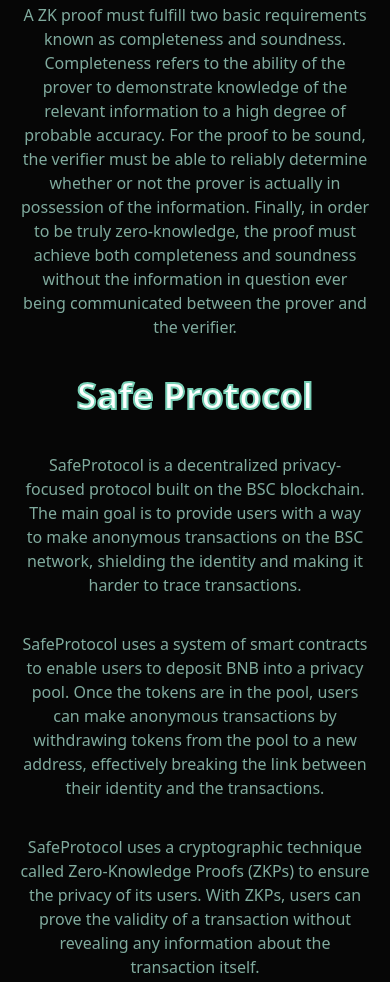
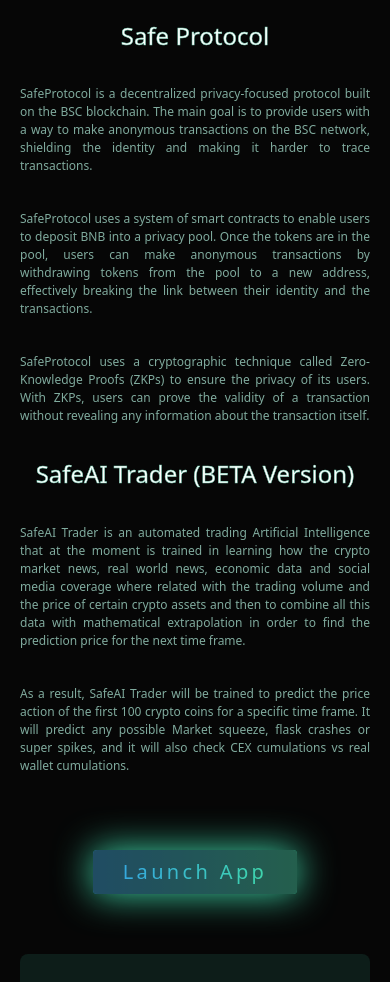
Before and after one commit to Miltonbhowmick/safezk-presentation, a plain HTML site: page index.html in a window 390 px wide. Shown: the part 1580-2562 px from the top of the page. Drawn offline with nearby package versions, Linux system fonts and the light colour scheme.

Commit message:
Fixed text responsive issues from all side

```diff
--- a/static/css/main.css
+++ b/static/css/main.css
@@ -532,7 +532,7 @@
 /* BEGIN ABOUT US SECTION */
 .aboutus-box{
     margin-top: 110px;
-    margin-bottom: 110px;
+    margin-bottom: 40px;
 }
 .aboutus-box .box .headline{
     font-weight: 800;
@@ -546,12 +546,22 @@
     font-weight: 400;
     font-size: 16px;
     color: #80AB9E;
-    text-align: center;
+    text-align: justify;
 }
 @media (max-width: 769px) {
     .aboutus-box{
         margin-top: 60px;
-        margin-bottom: 60px;
+        margin-bottom: 30px;
+    }
+}
+@media (max-width: 576px) {
+    .aboutus-box .box .headline{
+        font-weight: 500;
+        font-size: 24px;
+        -webkit-text-stroke: .5px #77CFB5;
+    }
+    .aboutus-box .box .description{
+        font-size: 12px;
     }
 }
 /* END ABOUT US SECTION */
@@ -584,6 +594,7 @@
     -webkit-background-clip: text;
     -webkit-text-fill-color: transparent;
     margin: 0;
+    font-size: 28px;
 }
 .trades-box .cards{
     margin-top: 20px;
@@ -624,13 +635,16 @@
     .trades-box .cards .box .description{
         font-size: 12px;
     }
+    .trades-box .launch-link{
+        margin: 40px 0px;
+    }
+    .trades-box .launch-link div h1{
+        font-size: 20px;
+    }
 }
 @media (max-width: 376px) {
     .trades-box .launch-link div{
         padding: 4px 30px 6px 30px;
-    }
-    .trades-box .launch-link div h1{
-        font-size: 20px;
     }
 }
 
```
